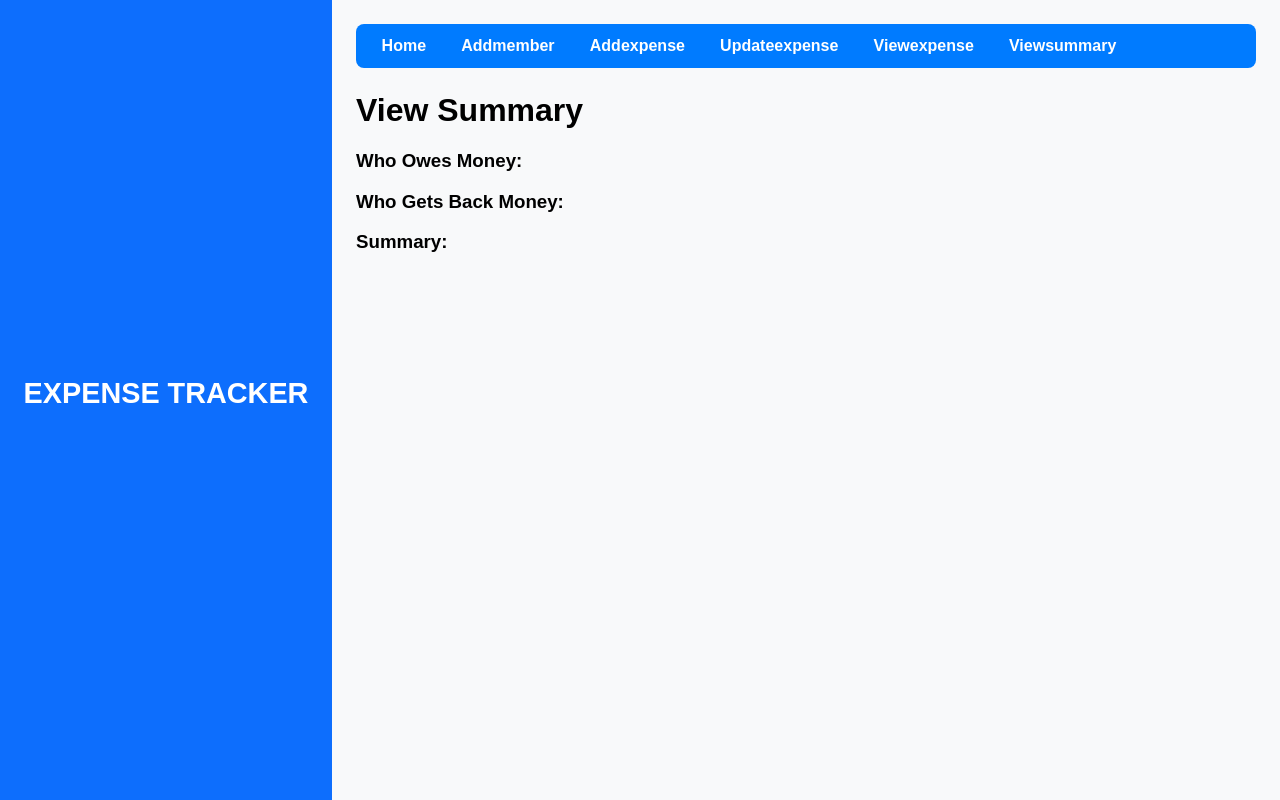
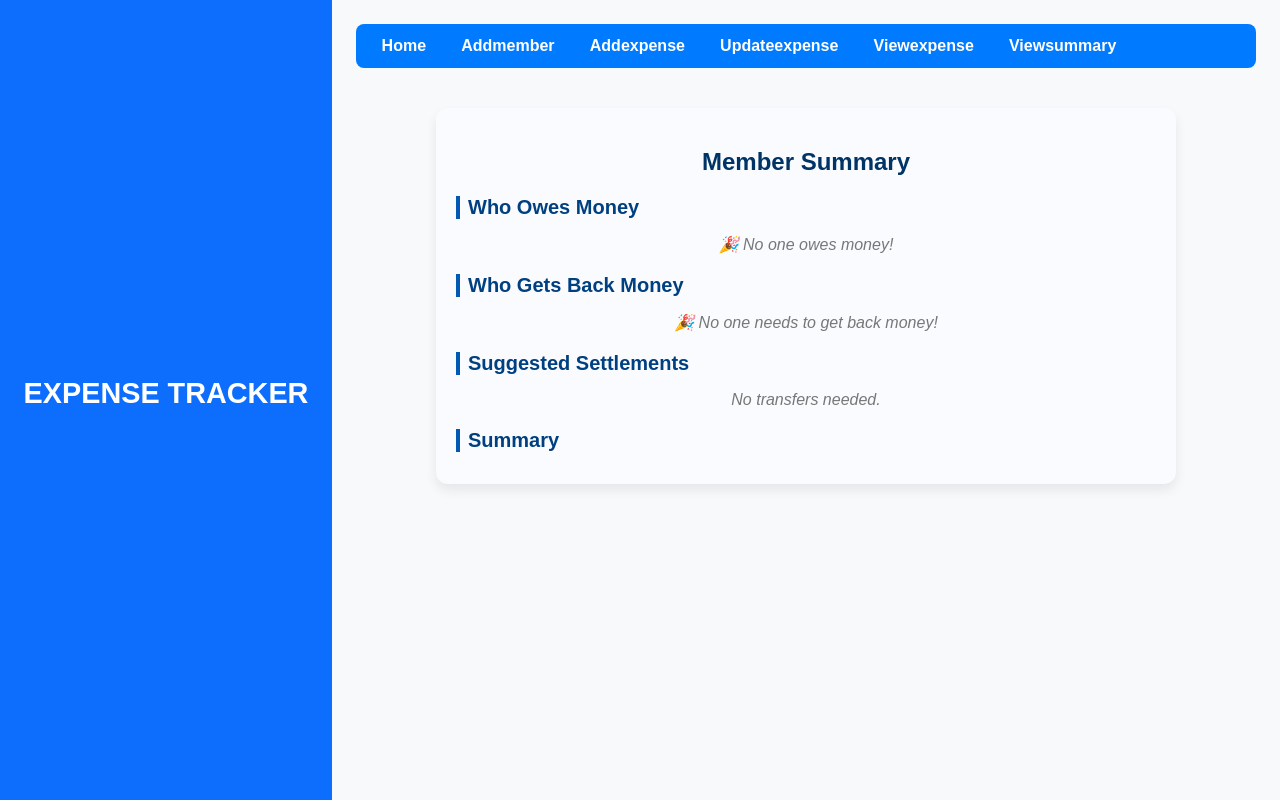
Before and after one commit to Krupali0609/expense-tracker-v2, a React (Create React App) app: page /viewsummary in a window 1280 px wide. Built offline with nearby package versions, Linux system fonts and the light colour scheme.

Commit message:
The viewsummary file is done

```diff
--- a/src/components/Viewsummary.css
+++ b/src/components/Viewsummary.css
@@ -0,0 +1,107 @@
+.viewsummary-container {
+  max-width: 700px;
+  margin: 40px auto;
+  padding: 20px;
+  border-radius: 12px;
+  background-color: #f9fbff; /* soft light background */
+  box-shadow: 0 6px 12px rgba(0, 0, 0, 0.08);
+}
+
+.viewsummary-title {
+  text-align: center;
+  font-size: 24px;
+  color: #003366;
+  margin-bottom: 20px;
+  font-weight: bold;
+}
+
+.section-title {
+  font-size: 20px;
+  color: #004080;
+  margin-bottom: 12px;
+  font-weight: 600;
+  border-left: 4px solid #0059b3;
+  padding-left: 8px;
+}
+
+.no-data {
+  text-align: center;
+  color: #777;
+  font-style: italic;
+  margin-bottom: 12px;
+}
+
+.owes-list,
+.gets-back-list,
+.summary-list {
+  list-style: none;
+  padding: 0;
+  margin: 0;
+  display: flex;
+  flex-direction: column;
+  gap: 12px;
+}
+
+.owes-item,
+.gets-back-item,
+.summary-item {
+  background: white;
+  border: 1px solid #d6e4ff;
+  border-radius: 10px;
+  padding: 14px;
+  box-shadow: 0 2px 6px rgba(0, 0, 0, 0.05);
+  transition: transform 0.2s ease, box-shadow 0.2s ease;
+}
+
+.owes-item:hover,
+.gets-back-item:hover,
+.summary-item:hover {
+  transform: translateY(-3px);
+  box-shadow: 0 6px 12px rgba(0, 0, 0, 0.12);
+}
+
+.summary-name {
+  font-size: 18px;
+  font-weight: bold;
+  color: #004080;
+  margin-bottom: 6px;
+}
+
+.summary-item p {
+  margin: 4px 0;
+  font-size: 15px;
+  color: #333;
+}
+
+.summary-item p span.label {
+  font-weight: 600;
+  color: #0059b3;
+}
+
+.summary-item p span.amount {
+  font-weight: bold;
+  color: #00802b; /* green for positive */
+}
+
+.summary-item p span.amount.negative {
+  color: #cc0000; /* red for owed amounts */
+}
+
+/* Responsive tweaks */
+@media (max-width: 600px) {
+  .viewsummary-container {
+    padding: 16px;
+  }
+  .viewsummary-title {
+    font-size: 20px;
+  }
+  .section-title {
+    font-size: 18px;
+  }
+  .summary-name {
+    font-size: 16px;
+  }
+  .summary-item p {
+    font-size: 14px;
+  }
+}
--- a/src/components/Viewsummary.js
+++ b/src/components/Viewsummary.js
@@ -1,93 +1,181 @@
 import React from 'react';
+import "./Viewsummary.css"
+const EPS = 0.01;
 
-const Viewsummary = ({ members, expenses }) => {
-  const balances = {};
+const Viewsummary = ({ members = [], expenses = [] }) => {
+  const memberMap = {};
+  members.forEach(m => { memberMap[String(m.id)] = m.name; });
 
-  // Initialize balances
-  members.forEach(member => {
-    balances[member.id] = 0;
+  const paidTotals = {};
+  const owedTotals = {};
+  const owesTo = {};
+
+  const ensureMember = (idRaw) => {
+    const id = String(idRaw);
+    if (!(id in paidTotals)) {
+      paidTotals[id] = 0;
+      owedTotals[id] = 0;
+      owesTo[id] = {};
+      if (!(id in memberMap)) memberMap[id] = id;
+    }
+    return id;
+  };
+
+  members.forEach(m => ensureMember(m.id));
+
+  // Process each expense
+  expenses.forEach(exp => {
+    const amount = Number(exp.amount) || 0;
+    const payerId = ensureMember(exp.paidby);
+    const participantsRaw = exp.splitbetween?.length ? exp.splitbetween : members.map(m => m.id);
+    const participants = participantsRaw.map(ensureMember);
+
+    if (participants.length === 0) return;
+
+    const share = amount / participants.length;
+    paidTotals[payerId] += amount;
+
+    participants.forEach(pid => {
+      owedTotals[pid] += share;
+      if (pid !== payerId) {
+        owesTo[pid][payerId] = (owesTo[pid][payerId] || 0) + share;
+      }
+    });
   });
 
-  // Total expense
-  const totalExpense = expenses.reduce((sum, exp) => sum + Number(exp.amount), 0);
-  const amountOwedPerPerson = totalExpense / members.length;
+  // Summary list
+  const summaryList = members.map(m => {
+    const id = String(m.id);
+    const totalPaid = paidTotals[id] || 0;
+    const totalShare = owedTotals[id] || 0;
+    const net = totalPaid - totalShare;
 
-  // Credit members who paid
-  expenses.forEach(expense => {
-    balances[expense.paidBy] += Number(expense.amount);
-  });
-
-  // Who owes money
-  const owesMoneyList = members
-    .map(member => {
-      const paid = balances[member.id];
-      const amountOwes = amountOwedPerPerson - paid;
-      if (amountOwes > 0.01) {
-        return { id: member.id, name: member.name, amount: amountOwes };
-      }
-      return null;
-    })
-    .filter(item => item !== null);
-
-  // Who gets back money
-  const getsBackMoneyList = members
-    .map(member => {
-      const paid = balances[member.id];
-      const amountGetsBack = paid - amountOwedPerPerson;
-      if (amountGetsBack > 0.01) {
-        return { id: member.id, name: member.name, amount: amountGetsBack };
-      }
-      return null;
-    })
-    .filter(item => item !== null);
-
-  // Full summary
-  const summaryList = members.map(member => {
-    const paid = balances[member.id];
-    const amountOwes = amountOwedPerPerson - paid;
-    const amountGetsBack = paid - amountOwedPerPerson;
     return {
-      id: member.id,
-      name: member.name,
-      paid,
-      amountOwes,
-      amountGetsBack,
+      id,
+      name: m.name,
+      totalPaid,
+      totalShare,
+      amountOwes: net < -EPS ? Math.abs(net) : 0,
+      amountGetsBack: net > EPS ? net : 0,
+      owesDetail: owesTo[id] || {}
     };
   });
 
+  // Flatten owes
+  const owesMoneyList = [];
+  Object.entries(owesTo).forEach(([debtorId, creditors]) => {
+    Object.entries(creditors).forEach(([creditorId, amt]) => {
+      if (amt > EPS) {
+        owesMoneyList.push({
+          fromId: debtorId,
+          toId: creditorId,
+          fromName: memberMap[debtorId],
+          toName: memberMap[creditorId],
+          amount: amt
+        });
+      }
+    });
+  });
+
+  // Who gets back
+  const getsBackMoneyList = members.map(m => {
+    const id = String(m.id);
+    const amount = owesMoneyList
+      .filter(o => o.toId === id)
+      .reduce((sum, o) => sum + o.amount, 0);
+    return { id, name: m.name, amount };
+  }).filter(x => x.amount > EPS);
+
+  // Settlements
+  const settlements = owesMoneyList.map(o => ({
+    from: o.fromName,
+    to: o.toName,
+    amount: Number(o.amount.toFixed(2))
+  }));
+
   return (
-    <div>
-      <h1>View Summary</h1>
+    <div className="viewsummary-container">
+      <h2 className="viewsummary-title">Member Summary</h2>
 
-      <h3>Who Owes Money:</h3>
-      <ul>
-        {owesMoneyList.map(info => (
-          <li key={info.id}>
-            {info.name} owes ${info.amount.toFixed(2)}
+      {/* Who Owes Money */}
+      <div className="owes-money-section">
+        <h3 className="section-title">Who Owes Money</h3>
+        {owesMoneyList.length === 0 ? (
+          <p className="no-expense">🎉 No one owes money!</p>
+        ) : (
+          <ul className="expense-list">
+            {owesMoneyList.map((o, idx) => (
+              <li key={idx} className="expense-item">
+                <span className="expense-name">{o.fromName}</span> → {o.toName}:
+                <span className="amount"> ${o.amount.toFixed(2)}</span>
               </li>
             ))}
           </ul>
+        )}
+      </div>
 
-      <h3>Who Gets Back Money:</h3>
-      <ul>
-        {getsBackMoneyList.map(info => (
-          <li key={info.id}>
-            {info.name} should get back ${info.amount.toFixed(2)}
+      {/* Who Gets Back Money */}
+      <div className="gets-back-money-section">
+        <h3 className="section-title">Who Gets Back Money</h3>
+        {getsBackMoneyList.length === 0 ? (
+          <p className="no-expense">🎉 No one needs to get back money!</p>
+        ) : (
+          <ul className="expense-list">
+            {getsBackMoneyList.map((g, idx) => (
+              <li key={idx} className="expense-item">
+                <span className="expense-name">{g.name}</span> should get back
+                <span className="amount"> ${g.amount.toFixed(2)}</span>
               </li>
             ))}
           </ul>
+        )}
+      </div>
 
-      <h3>Summary:</h3>
-      <ul>
-        {summaryList.map(({ id, name, paid, amountOwes, amountGetsBack }) => (
-          <li key={id}>
-            <h4>{name}</h4>
-            <p>Total Paid: ${paid.toFixed(2)}</p>
-            <p>Amount Owes: ${amountOwes > 0 ? amountOwes.toFixed(2) : "0.00"}</p>
-            <p>Amount Gets Back: ${amountGetsBack > 0 ? amountGetsBack.toFixed(2) : "0.00"}</p>
+      {/* Suggested Settlements */}
+      <div className="settlements-section">
+        <h3 className="section-title">Suggested Settlements</h3>
+        {settlements.length === 0 ? (
+          <p className="no-expense">No transfers needed.</p>
+        ) : (
+          <ul className="expense-list">
+            {settlements.map((s, idx) => (
+              <li key={idx} className="expense-item">
+                {s.from} pays {s.to}:
+                <span className="amount"> ${s.amount.toFixed(2)}</span>
               </li>
             ))}
           </ul>
+        )}
+      </div>
+
+      {/* Per Member Summary */}
+      <div className="summary-list-section">
+        <h3 className="section-title">Summary</h3>
+        <ul className="expense-list">
+          {summaryList.map(s => (
+            <li key={s.id} className="expense-item">
+              <h4 className="expense-name">{s.name}</h4>
+              <p className="expense-detail"><span className="expense-label">Total Paid:</span> ${s.totalPaid.toFixed(2)}</p>
+              <p className="expense-detail"><span className="expense-label">Total Share:</span> ${s.totalShare.toFixed(2)}</p>
+              <p className="expense-detail"><span className="expense-label">Amount Owes:</span> ${s.amountOwes.toFixed(2)}</p>
+              <p className="expense-detail"><span className="expense-label">Amount Gets Back:</span> ${s.amountGetsBack.toFixed(2)}</p>
+
+              {Object.keys(s.owesDetail).length > 0 && (
+                <div>
+                  <p className="expense-detail"><span className="expense-label">Owes to:</span></p>
+                  <ul className="expense-list">
+                    {Object.entries(s.owesDetail).map(([credId, amt]) => (
+                      <li key={credId} className="expense-item">
+                        {memberMap[credId]}: <span className="amount">${amt.toFixed(2)}</span>
+                      </li>
+                    ))}
+                  </ul>
+                </div>
+              )}
+            </li>
+          ))}
+        </ul>
+      </div>
     </div>
   );
 };
```
Lines whose indentation alone changed are shown as unchanged.
